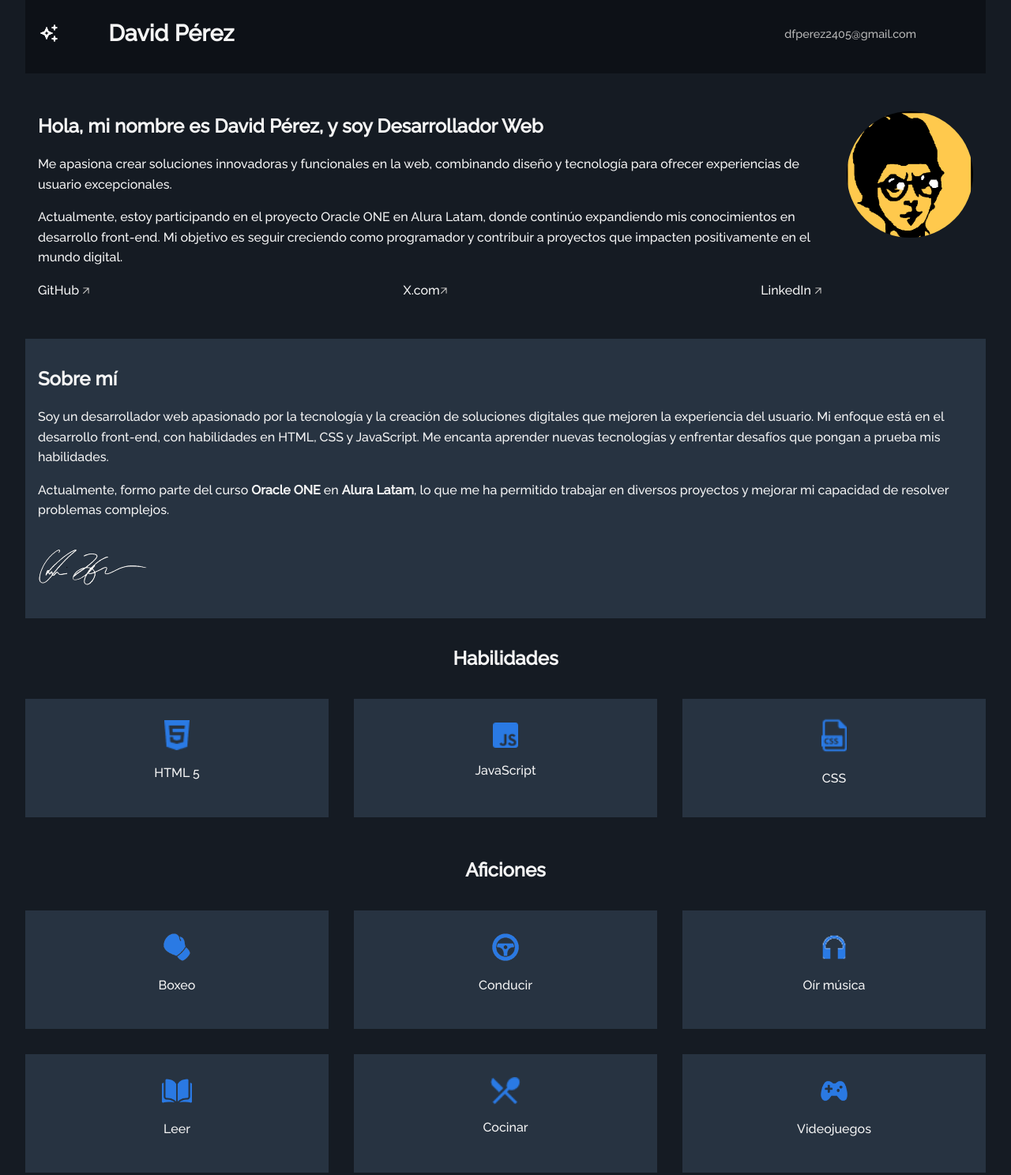
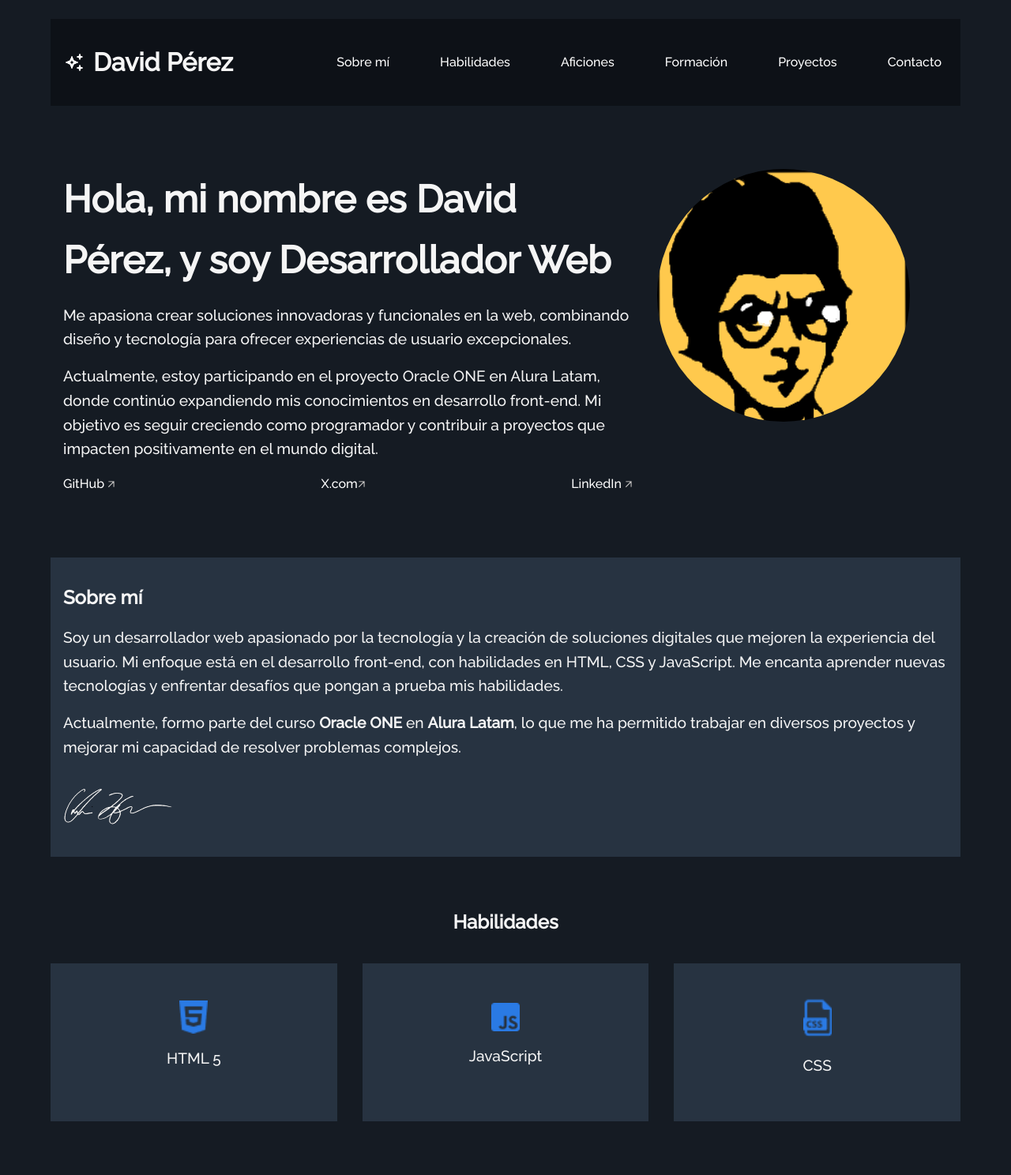
Before and after one commit to DavidFPR/dfpr-portafolio, a plain HTML site: page index.html in a window 1280 px wide. Shown: the part 40-1528 px from the top of the page at 79% size. Drawn offline with Linux system fonts and the light colour scheme.

Commit message:
Añade la versión de escritorio del proyecto

```diff
--- a/style.css
+++ b/style.css
@@ -28,7 +28,7 @@ li {
 
 a {
     text-decoration: none;
-    color: var(--color-de-fondo):
+    color: var(--color-de-link);
 }
 
 h2,
@@ -44,7 +44,6 @@ p {
     align-items: center;
     padding: .5rem;
     background-color: var(--color-de-fondo-menu);
-    justify-content: space-between;
     gap: 5vw;
 }
 
@@ -75,7 +74,7 @@ p {
 }
 
 .navegacion__elemento a {
-    font-size: 0.9rem;
+    font-size: 1rem;
 }
 
 /* ------------------------------ Sección Presentación ------------------------------*/
@@ -312,11 +311,10 @@ footer {
 /* ------------------------------ Responsividad ---------------------------------------*/
 
 /* Tablets y pantallas más grandes */
-@media (min-width: 768px) {
+@media (min-width: 768px) and (max-width: 1024px) {
     .cabecera {
         flex-direction: row;
         justify-content: space-between;
-        align-items: center;
         margin: 2rem;
     }
 
@@ -447,12 +445,173 @@ footer {
 /* Pantallas grandes */
 @media (min-width: 1025px) {
 
-    /* Aquí puedes ajustar aún más el diseño para pantallas grandes */
-    .cabecera__titulo {
-        font-size: 1.8rem;
+    p {
+        font-size: 1.2rem;
     }
 
     .navegacion__elemento a {
-        font-size: 1.1rem;
+        font-size: 1.2rem;
     }
+
+    .cabecera {
+        flex-direction: row;
+        align-items: center;
+        margin: 5vw;
+        gap: 1vw;
+    }
+
+    .cabecera__correo {
+        display: none;
+    }
+
+    .navegacion__lista {
+        display: flex;
+        gap: 4rem;
+    }
+
+    .cabecera__logo {
+        max-width: 100px;
+    }
+
+    .cabecera__titulo {
+        font-size: 2rem;
+    }
+
+    .navegacion {
+        display: flex;
+    }
+
+    .navegacion__lista {
+        margin: 1rem;
+        padding: 0;
+    }
+
+    .navegacion__elemento a {
+        font-size: 1rem;
+        transition: all ease 0.3s;
+    }
+
+    .navegacion__elemento a:hover {
+        color: var(--color-resalte);
+    }
+
+    .presentacion {
+        display: flex;
+        flex-direction: row-reverse;
+        margin: 5vw;
+    }
+
+    .presentacion__titulo {
+        font-size: 3rem;
+    }
+
+    .presentacion__foto {
+        height: 20rem;
+        width: 20rem;
+        margin-right: 5vw;
+    }
+
+    .sobre-mi {
+        margin: 5vw;
+    }
+
+    .habilidades {
+        margin: 5vw;
+    }
+
+    .habilidades__lista {
+        gap: 2rem;
+    }
+
+    .habilidades__elemento {
+        margin-left: 0;
+        margin-right: 0;
+        height: 25vh;
+    }
+
+    .habilidades__icono {
+        width: 10%;
+    }
+
+    .aficiones__lista {
+        margin: 5vw;
+        gap: 2rem;
+
+    }
+
+    .aficiones__elemento {
+        display: flex;
+        flex-direction: column;
+        align-items: center;
+        justify-content: center;
+        flex-grow: 1;
+        margin: 0;
+
+
+        height: 25vh;
+        background-color: var(--color-de-fondo-secundario);
+    }
+
+    .aficiones__icono {
+        width: 20%;
+    }
+
+    .formacion__titulo {
+        text-align: center;
+    }
+
+    .formacion__icono__container {
+        margin:  2rem 5vw;
+        height: 25vh;
+    }
+
+    .formacion__nombre,
+    .formacion__detalle {
+        margin: 0 5vw;
+    }
+
+    .proyectos {
+        margin: 5vw;
+    }
+
+    .proyectos__showcase__imagen {
+        margin: 0;
+    }
+
+    .proyectos__nombre,
+    .proyectos__descripcion,
+    .proyectos__area-botones {
+        margin: 2rem 0;
+    }
+
+    .proyectos__area-botones {
+        gap: 2vw;
+    }
+
+    .proyectos__area-botones--boton {
+        width: 10vw;
+    }
+
+    .proyectos__showcase__imagen {
+        margin: 15vh 0 0 0;
+    }
+
+    .contacto__descripcion,
+    .contacto__titulo,
+    .contacto__formulario {
+        margin: 1rem 5vw;
+    }
+
+    .contacto__formulario {
+        gap: 5vh;
+    }
+
+    .contacto__campo {
+        margin: 0;
+    }
+
+    .contacto__boton {
+        margin: 0;
+    }
+
 }
```
Also changed, not shown: index.html (+28 -7 lines).
